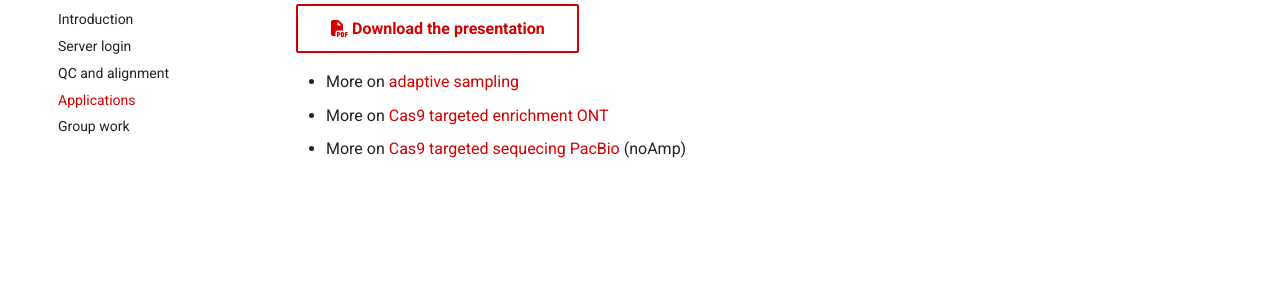
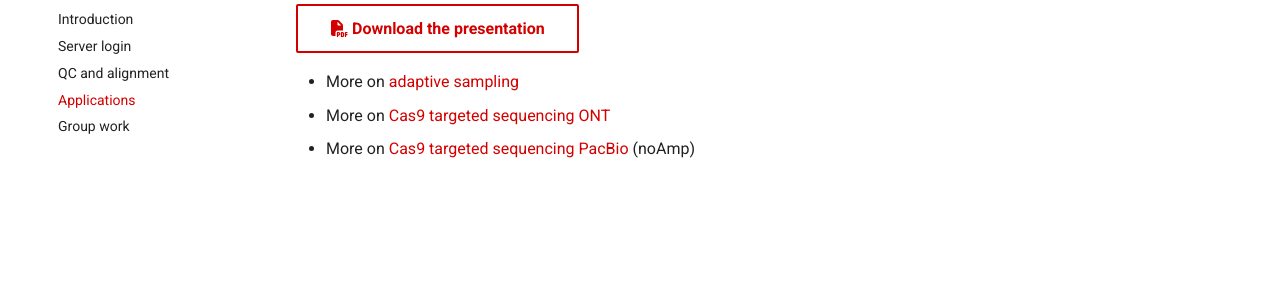
Before and after one commit to sib-swiss/NGS-longreads-training, an MkDocs documentation site: the page built from docs/course_material/applications.md, in a window 1280 px wide. Shown: the part 227-526 px from the top of the page. Built offline with MkDocs 1.6.1 and Material for MkDocs 9.7.7, drawn with Linux system fonts in a browser that asks for light colours; comment, search, counter and statistics services are not loaded.

Commit message:
spelling error

```diff
--- a/docs/course_material/applications.md
+++ b/docs/course_material/applications.md
@@ -4,5 +4,5 @@
 [:fontawesome-solid-file-pdf: Download the presentation](../assets/pdf/applications.pdf){: .md-button }
 
 * More on [adaptive sampling](https://nanoporetech.com/about-us/news/towards-real-time-targeting-enrichment-or-other-sampling-nanopore-sequencing-devices)
-* More on [Cas9 targeted enrichment ONT](https://nanoporetech.com/resource-centre/target-enrichment-cas9-research-spotlight)
-* More on [Cas9 targeted sequecing PacBio](https://www.pacb.com/applications/targeted-sequencing/no-amp-targeted-sequencing/) (noAmp)
+* More on [Cas9 targeted sequencing ONT](https://nanoporetech.com/resource-centre/target-enrichment-cas9-research-spotlight)
+* More on [Cas9 targeted sequencing PacBio](https://www.pacb.com/applications/targeted-sequencing/no-amp-targeted-sequencing/) (noAmp)
```
